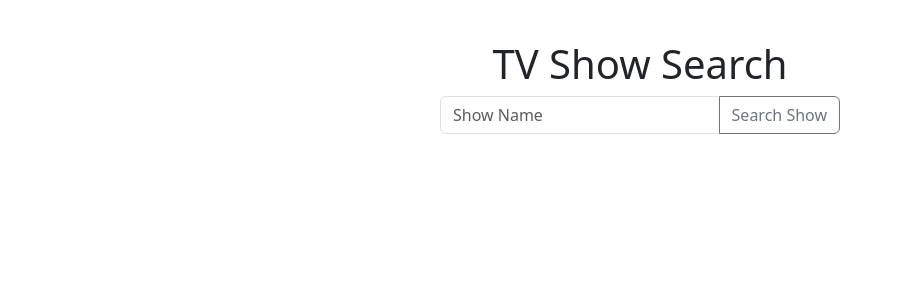
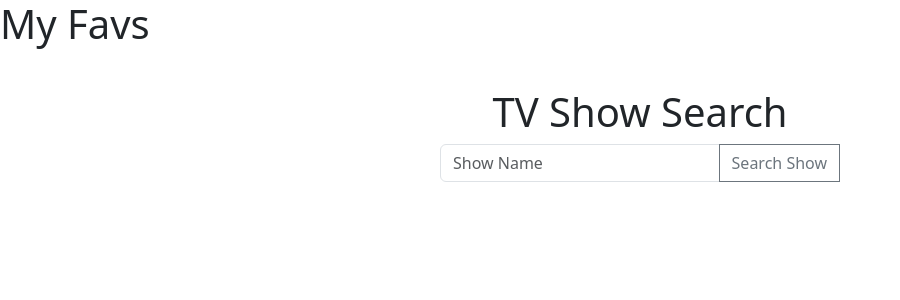
Before and after one commit to pkennedytx1/tv-search, a React (Create React App) app: page / in a window 1280 px wide. Shown: the top 300 px of the page, without its empty margins (0-900 px from the left). Built offline with nearby package versions, Linux system fonts and the light colour scheme.

Commit message:
added some more coooodddeeee

```diff
--- a/package.json
+++ b/package.json
@@ -8,6 +8,7 @@
     "@testing-library/user-event": "^13.5.0",
     "axios": "^1.5.1",
     "bootstrap": "^5.3.2",
+    "bootstrap-icons": "^1.11.1",
     "html-react-parser": "^4.2.2",
     "react": "^18.2.0",
     "react-bootstrap": "^2.9.0",
--- a/src/App.js
+++ b/src/App.js
@@ -1,9 +1,10 @@
-import Main from './containers/Main';
+
+import TvSearch from './containers/TvSearch';
 
 function App() {
   return (
     <div className="App">
-      <Main />
+      <TvSearch />
     </div>
   );
 }
--- a/src/component/SearchInput.jsx
+++ b/src/component/SearchInput.jsx
@@ -1,19 +1,37 @@
 import React from 'react'
 import { Button, Form, InputGroup } from 'react-bootstrap';
 
-export default function SearchInput({ searchTermInput, setSearchTermInput, searchShow }) {
+export default function SearchInput({
+    searchTermInput,
+    setSearchTermInput,
+    searchShow,
+    isSearchTermValid,
+    setIsSearchTermValid
+}) {
     return(
         <InputGroup className="mb-3">
             <Form.Control
                 placeholder="Show Name"
                 aria-label="Show Name"
                 aria-describedby="basic-addon2"
-                onChange={(e) => setSearchTermInput(e.target.value)}
+                onChange={(e) => {
+                    setSearchTermInput(e.target.value)
+                    setIsSearchTermValid(true)
+                }}
                 value={searchTermInput}
+                isInvalid={!isSearchTermValid}
             />
-        <Button onClick={() => searchShow(searchTermInput)} variant="outline-secondary" id="button-addon2">
-            Search Show
-        </Button>
+            <Button
+                onClick={() => {
+                    searchShow(searchTermInput)
+                }}
+                variant="outline-secondary"
+                id="button-addon2">
+                Search Show
+            </Button>
+            <Form.Control.Feedback type="invalid">
+                Please enter a search term.
+            </Form.Control.Feedback>
         </InputGroup>
     )
 }
--- /dev/null
+++ b/src/component/icons/FavoriteIconFilled.jsx
@@ -0,0 +1,9 @@
+import React from 'react'
+
+export default function FavoriteIconFilled({ size = '16', color = '#000000' }) {
+    return(
+        <svg xmlns="http://www.w3.org/2000/svg" width={size} height={size} fill={color} className="bi bi-bookmark-heart-fill" viewBox="0 0 16 16">
+            <path d="M2 15.5a.5.5 0 0 0 .74.439L8 13.069l5.26 2.87A.5.5 0 0 0 14 15.5V2a2 2 0 0 0-2-2H4a2 2 0 0 0-2 2v13.5zM8 4.41c1.387-1.425 4.854 1.07 0 4.277C3.146 5.48 6.613 2.986 8 4.412z"/>
+        </svg>
+    )
+}
--- /dev/null
+++ b/src/component/icons/FavoriteIconOutlined.jsx
@@ -0,0 +1,10 @@
+import React from 'react'
+
+export default function FavoriteIconOutlined({ size = '16', color = '#000000' }) {
+    return(
+        <svg xmlns="http://www.w3.org/2000/svg" width={size} height={size} fill={color} className="bi bi-bookmark-heart" viewBox="0 0 16 16">
+            <path fillRule="evenodd" d="M8 4.41c1.387-1.425 4.854 1.07 0 4.277C3.146 5.48 6.613 2.986 8 4.412z"/>
+            <path d="M2 2a2 2 0 0 1 2-2h8a2 2 0 0 1 2 2v13.5a.5.5 0 0 1-.777.416L8 13.101l-5.223 2.815A.5.5 0 0 1 2 15.5V2zm2-1a1 1 0 0 0-1 1v12.566l4.723-2.482a.5.5 0 0 1 .554 0L13 14.566V2a1 1 0 0 0-1-1H4z"/>
+        </svg>
+    )
+}
--- /dev/null
+++ b/src/component/icons/index.jsx
@@ -0,0 +1,4 @@
+import FavoriteIconFilled from "./FavoriteIconFilled";
+import FavoriteIconOutlined from "./FavoriteIconOutlined";
+
+export { FavoriteIconFilled, FavoriteIconOutlined };
--- /dev/null
+++ b/src/containers/Favorites.jsx
@@ -0,0 +1,7 @@
+import React from 'react'
+
+export default function Favorites() {
+    return(
+        <h1>My Favs</h1>
+    )
+}
--- a/src/containers/Main.jsx
+++ b/src/containers/Main.jsx
@@ -3,12 +3,20 @@ import SearchInput from '../component/SearchInput';
 import SearchList from './SearchList';
 import axios from 'axios'
 ;
-export default function Main() {
+export default function Main({
+    handleShowFavorited,
+    favorites
+}) {
     const [searchTermInput, setSearchTermInput] = useState('');
     const [searchTerm, setSearchTerm] = useState('');
     const [showData, setShowData] = useState([]);
+    const [isSearchTermValid, setIsSearchTermValid] = useState(true);
 
     const searchShow = (term) => {
+        if (!term) {
+            setIsSearchTermValid(false);
+            return false;
+        }
         setSearchTerm(term)
         setSearchTermInput('')
     }
@@ -31,8 +39,15 @@ export default function Main() {
                 searchTermInput={searchTermInput}
                 setSearchTermInput={setSearchTermInput}
                 searchShow={searchShow}
+                isSearchTermValid={isSearchTermValid}
+                setIsSearchTermValid={setIsSearchTermValid}
             />
-            <SearchList showData={showData} searchTerm={searchTerm} />
+            <SearchList
+                showData={showData}
+                searchTerm={searchTerm}
+                handleShowFavorited={handleShowFavorited}
+                favorites={favorites}
+            />
         </div>
     )
 }
--- a/src/containers/SearchList.jsx
+++ b/src/containers/SearchList.jsx
@@ -1,20 +1,34 @@
 import React, { createElement } from 'react';
-import { Card } from 'react-bootstrap';
+import { Card, Button } from 'react-bootstrap';
 import parse from 'html-react-parser';
+import { FavoriteIconOutlined, FavoriteIconFilled } from '../component/icons';
 
-export default function SearchList({ showData, searchTerm }) {
+export default function SearchList({
+    showData,
+    searchTerm,
+    handleShowFavorited,
+    favorites
+}) {
     return(
         <>
             <h2>{showData?.length > 0 && `Results for: ${searchTerm}`}</h2>
             {showData?.map((show) => {
-                const { id, name, image, summary } = show.show
+                const { id, name, image, summary } = show?.show
+                console.log(show);
                 return(
                     <Card style={{ marginTop: '20px' }} key={id}>
-                        <Card.Img variant="top" src={image.original} />
+                        <Card.Img variant="top" src={image?.original} />
                         <Card.Body>
-                            <Card.Title>{name}</Card.Title>
-                            <Card.Subtitle className="mb-2 text-muted">Rating: {show.score}</Card.Subtitle>
-                            {parse(summary)}
+                            <Card.Title>{name && name}</Card.Title>
+                            <Card.Subtitle className="mb-2 text-muted">Rating: {show?.score}</Card.Subtitle>
+                            {summary && parse(summary)}
+                            <Button onClick={() => handleShowFavorited(id)} variant="light">
+                                {
+                                    favorites?.includes(id) ?
+                                    <FavoriteIconFilled size='36' color='#FF0000'/> :
+                                    <FavoriteIconOutlined size='36' color='#FF0000'/>
+                                }
+                            </Button>
                         </Card.Body>
                     </Card>
                 )
--- /dev/null
+++ b/src/containers/TvSearch.jsx
@@ -0,0 +1,23 @@
+import React, { useState } from 'react'
+import Main from './Main';
+import Favorites from './Favorites';
+
+export default function TvSearch() {
+    const [favorites, setFavorites] = useState([])
+
+    const handleShowFavorited = (id) => {
+        setFavorites([...favorites, id]);
+    }
+
+    console.log(favorites)
+
+    return(
+        <>
+            <Favorites />
+            <Main
+                handleShowFavorited={handleShowFavorited}
+                favorites={favorites}
+            />
+        </>
+    )
+}
```
Also changed, not shown: 1 other file (tests, documents, lock files or other folders).
